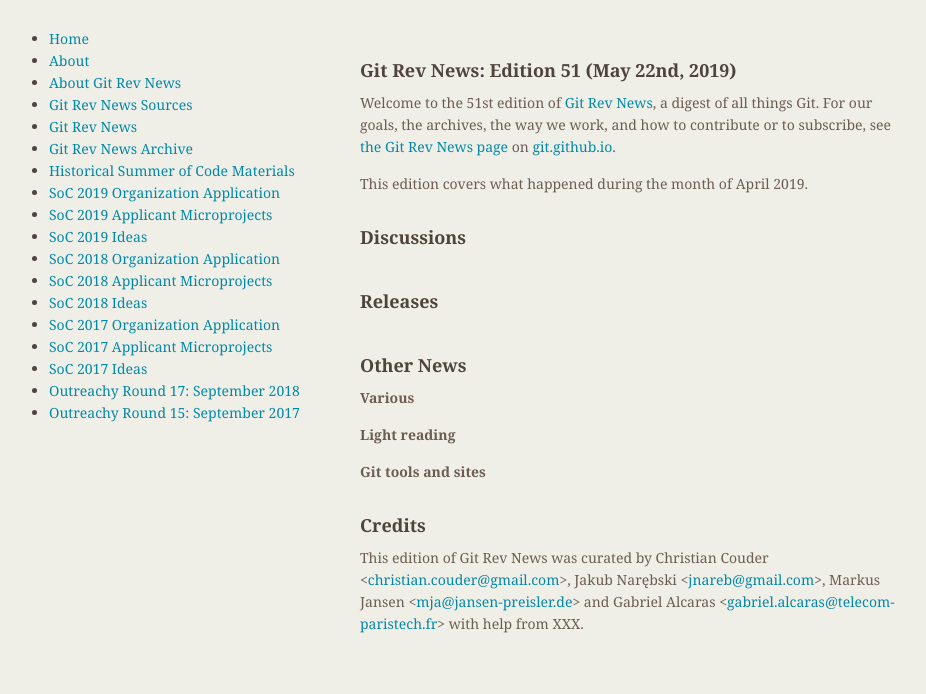
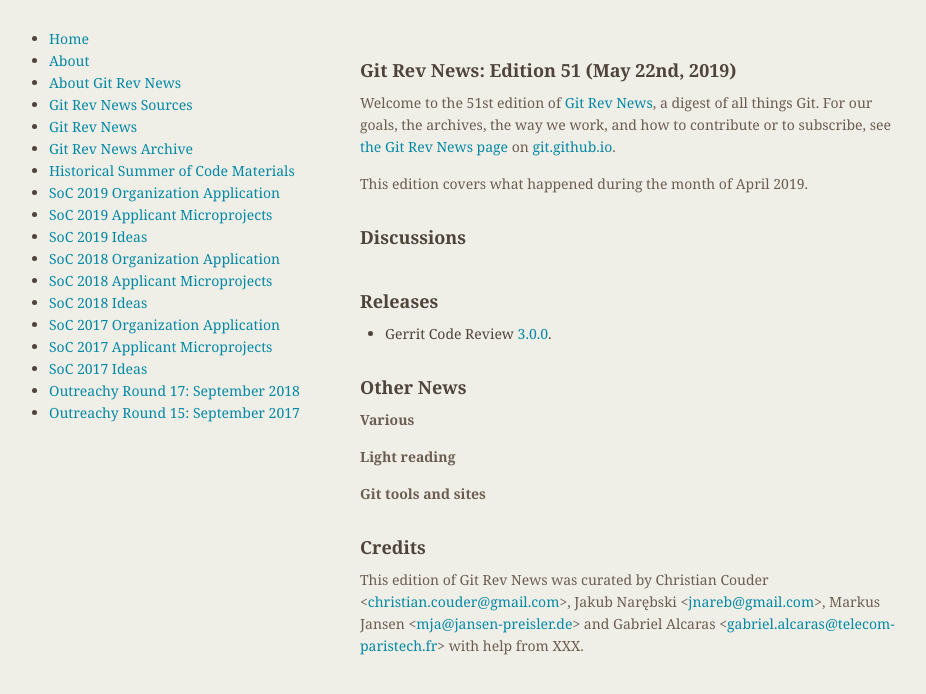
Before and after one commit to git/git.github.io, a Jekyll site: the page built from rev_news/drafts/edition-51.md, in a window 1280 px wide. Shown: the top 694 px of the page, without its empty margins (174-1100 px from the left). Built offline with Jekyll 4.4.1, drawn with Linux system fonts in a browser that asks for light colours.

Commit message:
rn51: Add Gerrit 3.0 release
Change-Id: I0972f6db6dbe97a95027283f5177878e6c913f41

```diff
--- a/rev_news/drafts/edition-51.md
+++ b/rev_news/drafts/edition-51.md
@@ -35,6 +35,8 @@
 
 ## Releases
 
++ Gerrit Code Review [3.0.0](https://www.gerritcodereview.com/3.0.html).
+
 
 ## Other News
 
```
